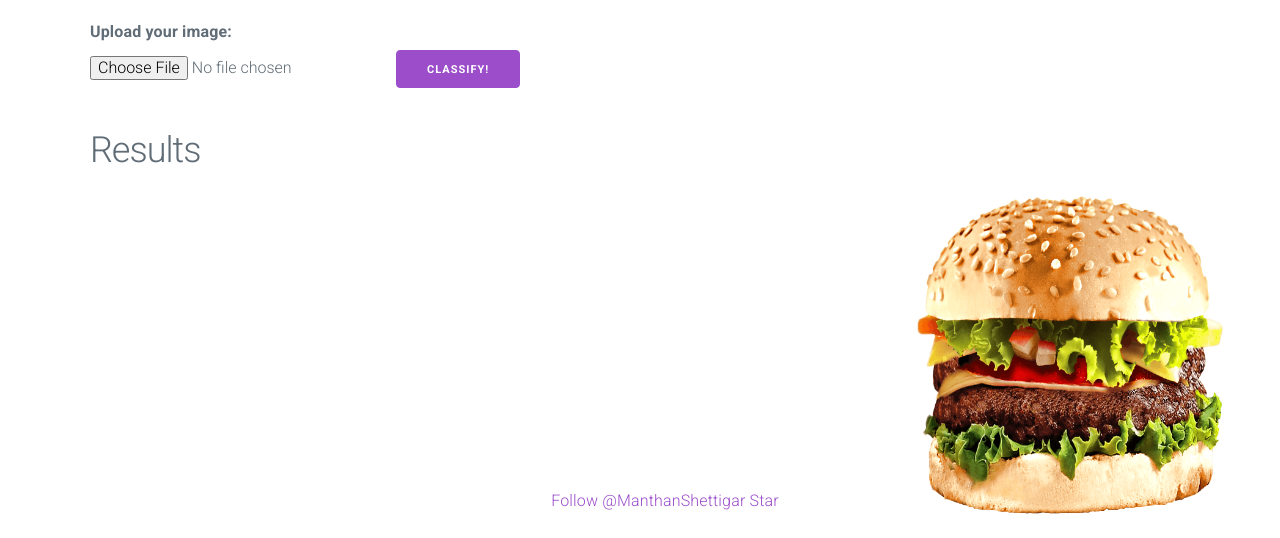
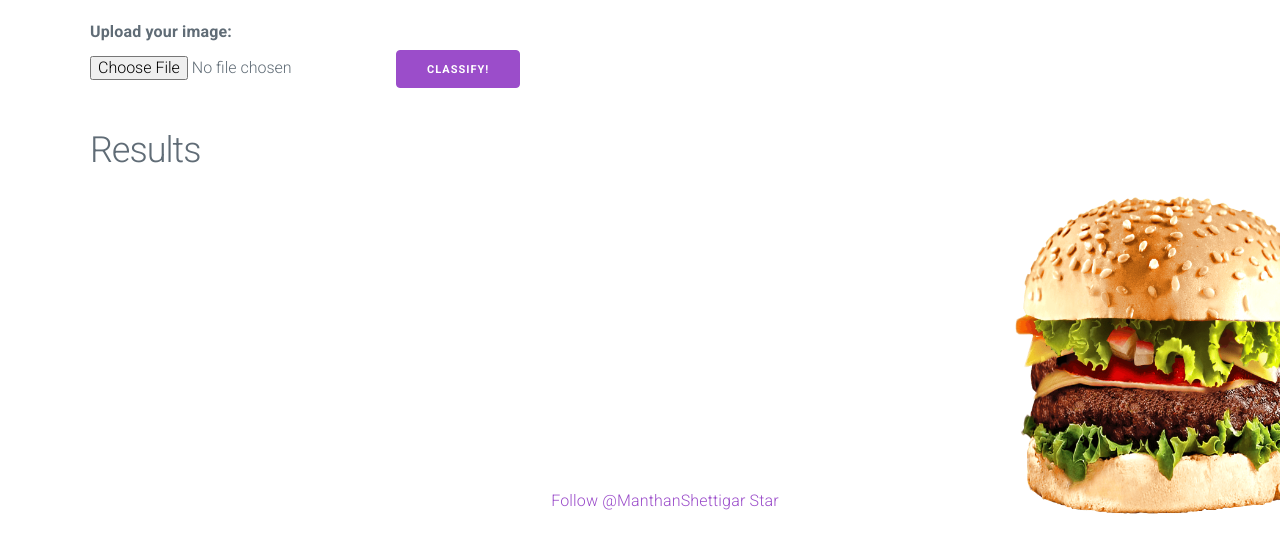
Before and after one commit to ManthanShettigar/SamosaBurger-CNN-Classifier, a Flask app: page / in a window 1280 px wide. Shown: the part 262-800 px from the top of the page. Run offline with Flask 2, Linux system fonts and the light colour scheme; parts of the project's set-up code (start-up, migrations or seed data) failed here and were passed over.

Commit message:
edited burger img

```diff
--- a/server/static/style.css
+++ b/server/static/style.css
@@ -18,7 +18,7 @@
     bottom: 0;
     width: 340px;
     height: 360px;
-    right:3%;
+    right:-4.7%;
     pointer-events: none;
 }
 
```
